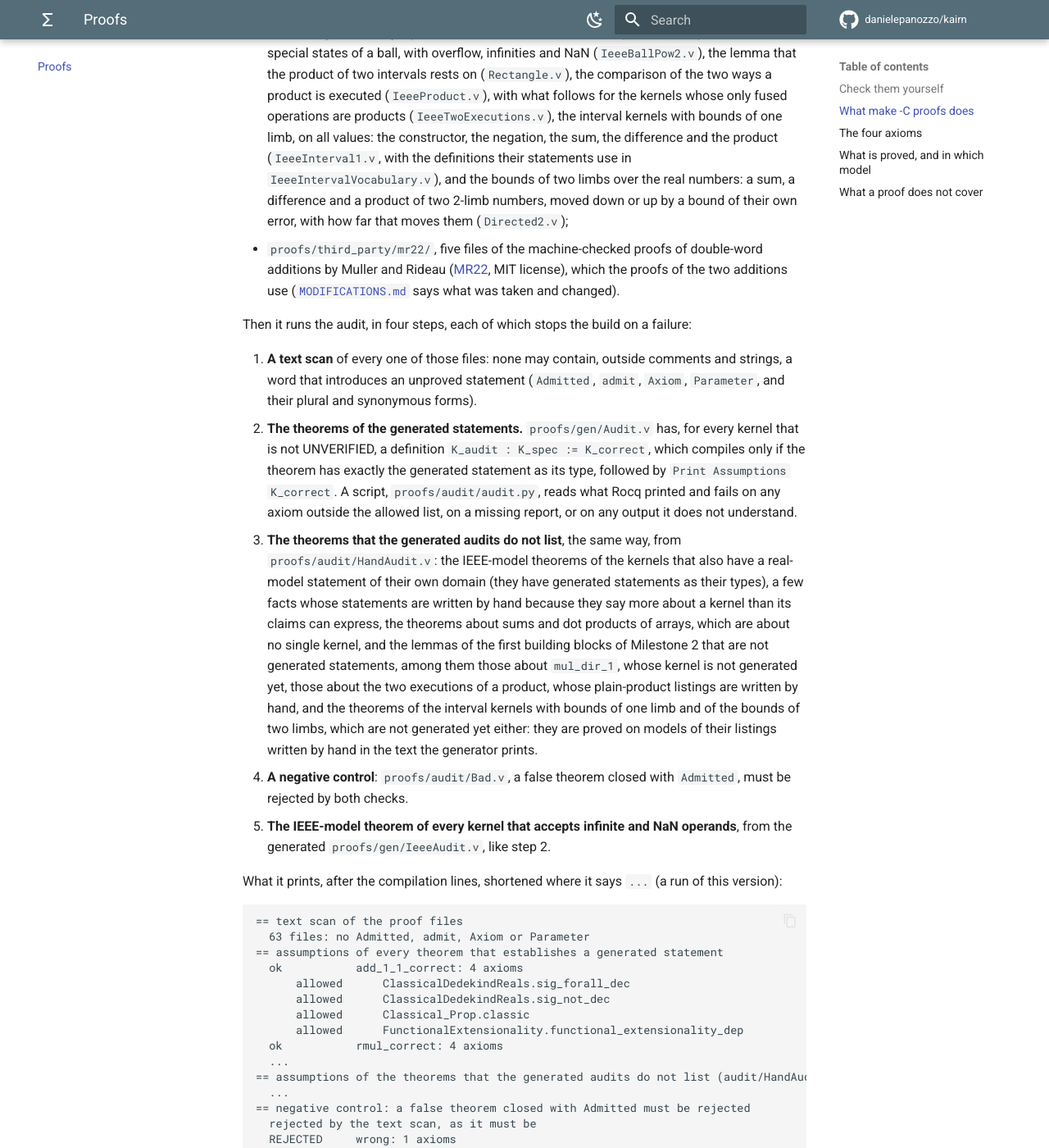
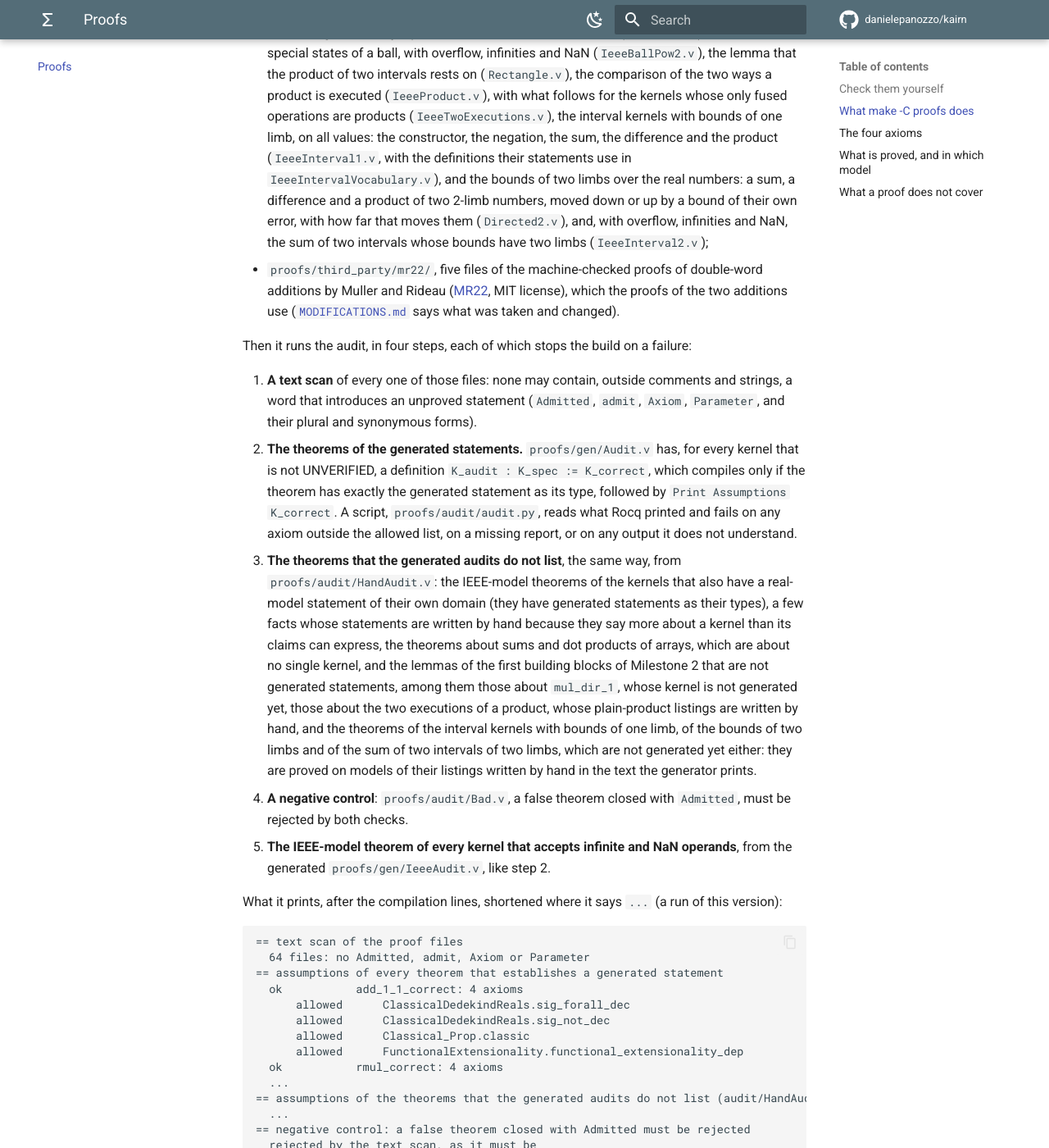
Before and after one commit to danielepanozzo/kairn, an MkDocs documentation site: the page built from docs/proofs/index.md, in a window 1280 px wide and 1400 px high, scrolled down 1430 px. Shown: the whole window at 82% size. Built offline with MkDocs 1.6.1 and Material for MkDocs 9.7.7, drawn with Linux system fonts in a browser that asks for light colours; comment, search, counter and statistics services are not loaded.

Commit message:
Proofs: the sum of two intervals of two limbs in the IEEE model, with its finite cores
IeeeInterval2.v proves, on IEEE models of the listings written by hand in the text the
generator prints: for add_ball_2_2, add_down_2_2 and add_up_2_2 on canonical operands of
any kind, a finite leading limb of the result means finite operands, a finite second
limb, and the result of the real model, so that an overflow inside a core or an infinite
operand never gives a finite wrong bound; and for interval_add_2, that the result is
canonical, empty exactly when an operand is, and contains x + y for all members of the
operands, unbounded operands included.

Not in this commit: the tightness and the condition for a bounded result of
interval_add_2, the difference, and the product of two limbs.

Co-Authored-By: Claude Fable 5.2 <noreply@anthropic.com>
Claude-Session: https://claude.ai/code/session_01ULwCxzT6Dhw9xUiTw8mJz1

````diff
--- a/docs/proofs/index.md
+++ b/docs/proofs/index.md
@@ -62,7 +62,8 @@ lists:
   with the definitions their statements use in `IeeeIntervalVocabulary.v`), and the bounds of
   two limbs over the real numbers: a sum, a difference and a product of two 2-limb numbers,
   moved down or up by a bound of their own error, with how far that moves them
-  (`Directed2.v`);
+  (`Directed2.v`), and, with overflow, infinities and NaN, the sum of two intervals whose
+  bounds have two limbs (`IeeeInterval2.v`);
 - `proofs/third_party/mr22/`, five files of the machine-checked proofs of double-word additions by
   Muller and Rideau ([MR22](../developer/design/phase0/references.md#mr22), MIT license), which the
   proofs of the two additions use
@@ -88,9 +89,10 @@ Then it runs the audit, in four steps, each of which stops the build on a failur
    about no single kernel, and the lemmas of the first building blocks of Milestone 2 that are
    not generated statements, among them those about `mul_dir_1`, whose kernel is not generated
    yet, those about the two executions of a product, whose plain-product listings are
-   written by hand, and the theorems of the interval kernels with bounds of one limb and of the
-   bounds of two limbs, which are not generated yet either: they are proved on models of their
-   listings written by hand in the text the generator prints.
+   written by hand, and the theorems of the interval kernels with bounds of one limb, of the
+   bounds of two limbs and of the sum of two intervals of two limbs, which are not generated
+   yet either: they are proved on models of their listings written by hand in the text the
+   generator prints.
 4. **A negative control**: `proofs/audit/Bad.v`, a false theorem closed with `Admitted`, must be
    rejected by both checks.
 5. **The IEEE-model theorem of every kernel that accepts infinite and NaN operands**, from the
@@ -100,7 +102,7 @@ What it prints, after the compilation lines, shortened where it says `...` (a ru
 
 ```text
 == text scan of the proof files
-  63 files: no Admitted, admit, Axiom or Parameter
+  64 files: no Admitted, admit, Axiom or Parameter
 == assumptions of every theorem that establishes a generated statement
   ok           add_1_1_correct: 4 axioms
       allowed      ClassicalDedekindReals.sig_forall_dec
````
Also changed, not shown: 3 other files.
